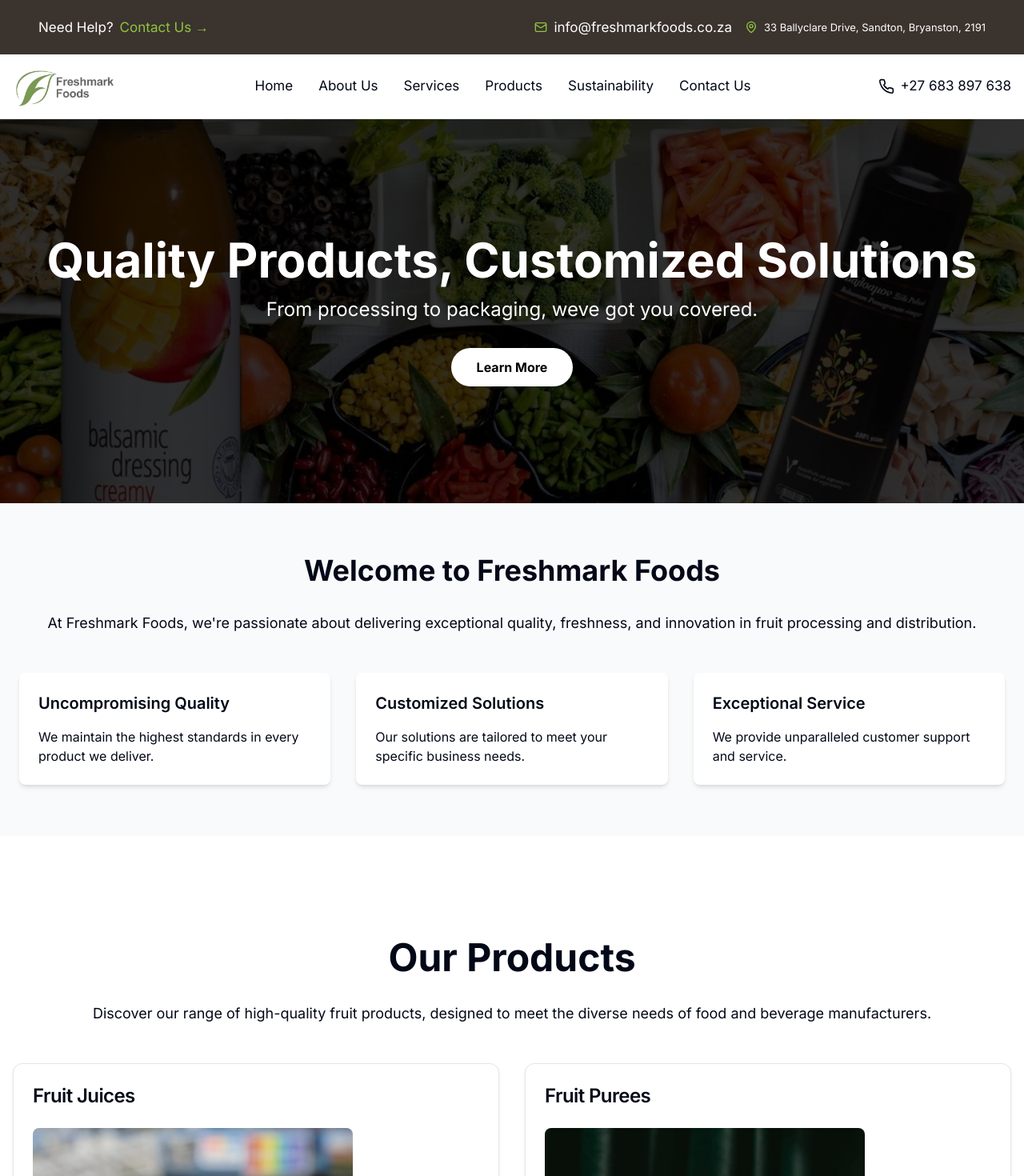
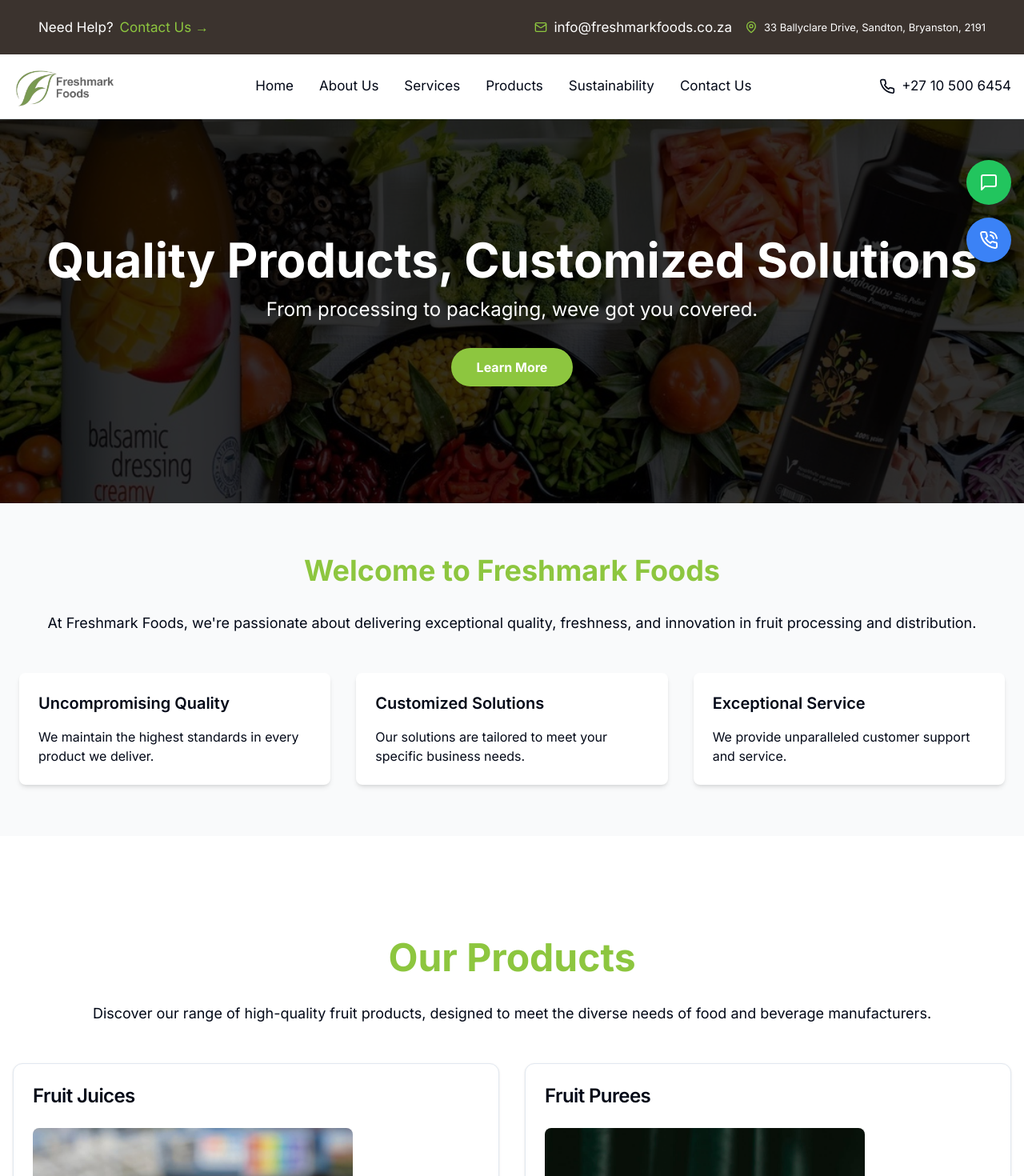
Before and after one commit to Sqwizoor/fresh-mark, a Next.js app: page / in a window 1280 px wide. Shown: the top 1470 px of the page at 80% size. Built offline with nearby package versions, Linux system fonts and the light colour scheme.

Commit message:
app update

```diff
--- /dev/null
+++ b/app/about/FixedButtons.tsx
@@ -0,0 +1,51 @@
+// components/FloatingIcons.js
+'use client';
+
+import { useState, useEffect } from "react";
+import Link from "next/link";
+import { motion } from "framer-motion";
+import {  PhoneCall, MessageSquare } from "lucide-react";
+
+const FloatingIcons = () => {
+  const [showIndicators, setShowIndicators] = useState(true);
+
+  useEffect(() => {
+    const timer = setTimeout(() => setShowIndicators(false), 5000);
+    return () => clearTimeout(timer);
+  }, []);
+
+  return (
+    <div className="fixed top-1/4 right-4 flex flex-col space-y-4 z-50">
+      <motion.div
+        whileHover={{ scale: 1.1 }}
+        whileTap={{ scale: 0.9 }}
+        className="bg-green-500 hover:bg-green-600 text-white p-4 rounded-full shadow-lg transition duration-300 flex justify-center items-center"
+      >
+        <Link href="https://wa.me/27683897638" target="_blank" rel="noopener noreferrer">
+          <MessageSquare className="w-6 h-6" />
+        </Link>
+      </motion.div>
+      {showIndicators && (
+        <motion.div
+          initial={{ opacity: 0, x: 20 }}
+          animate={{ opacity: 1, x: 0 }}
+          transition={{ duration: 0.5 }}
+          className="bg-blue-600 text-white text-xs rounded-full px-3 py-1 shadow-md"
+        >
+          Call us!
+        </motion.div>
+      )}
+      <motion.div
+        whileHover={{ scale: 1.1 }}
+        whileTap={{ scale: 0.9 }}
+        className="bg-blue-500 hover:bg-blue-600 text-white p-4 rounded-full shadow-lg transition duration-300 flex justify-center items-center"
+      >
+        <Link href="tel:+27105006454">
+          <PhoneCall className="w-6 h-6" />
+        </Link>
+      </motion.div>
+    </div>
+  );
+};
+
+export default FloatingIcons;
--- a/app/page.tsx
+++ b/app/page.tsx
@@ -5,6 +5,7 @@
 import FeaturedSection from '@/components/FeaturedSection'
 import NewsSection from '@/components/NewsSection'
 import FAQSection from '@/components/FAQSection'
+import FloatingIcons from './about/FixedButtons'
 
 
 export default function Home() {
@@ -14,6 +15,7 @@
       <WelcomeSection />
       <FeaturedSection />
       <NewsSection />
+      <FloatingIcons/>
       <FAQSection />
     </main>
   )
--- a/components/AboutContent.tsx
+++ b/components/AboutContent.tsx
@@ -12,7 +12,7 @@
           initial={{ opacity: 0, y: -20 }}
           animate={{ opacity: 1, y: 0 }}
           transition={{ duration: 0.8 }}
-          className="text-4xl md:text-5xl font-bold text-center mb-8"
+          className="text-4xl md:text-5xl font-bold text-center  text-[#8DC63F] mb-8"
         >
           About Freshmark Foods
         </motion.h1>
--- a/components/FeaturedSection.tsx
+++ b/components/FeaturedSection.tsx
@@ -24,21 +24,64 @@
   initial={{ opacity: 0, y: 50 }}
   whileInView={{ opacity: 1, y: 0 }}
   transition={{ duration: 0.8 }}
-            className="flex flex-col items-center mx-auto px-[2rem]"
+  className="flex flex-col items-center mx-auto px-6 py-12 bg-gray-50 dark:bg-gray-900 rounded-lg shadow-lg"
 >
-            <h3 className="text-2xl font-semibold mb-6">What We Do</h3>
-            <ul className="space-y-4">
-              {['Processing and Packaging', 'Distribution and Logistics', 'Quality Control and Assurance', 'Contract Packing', 'Private Labelling'].map((service) => (
-                <li key={service} className="flex items-center">
-                  <Image src="/manufacturing.png" alt="Checkmark" width={30} height={30} className="mr-2 rounded-md" />
+  <h3 className="text-3xl font-bold mb-8 text-[#8DC63F] dark:text-gray-100">
+    Discover What We Do
+  </h3>
+  <p className="text-center text-gray-600 dark:text-gray-300 max-w-2xl mb-8">
+    At the heart of our operations, we bring precision, dedication, and innovation to meet your business needs. Explore our wide range of services designed to elevate your brand and ensure operational excellence.
+  </p>
+  <ul className="space-y-6">
+    {[
+      'Processing and Packaging - We ensure every product is handled with care, precision, and industry standards.',
+      'Distribution and Logistics - Timely, efficient, and reliable delivery of your goods.',
+      'Quality Control and Assurance - Strict adherence to quality benchmarks to exceed expectations.',
+      'Contract Packing - Tailored solutions to suit your unique business requirements.',
+      'Private Labelling - Helping your brand shine with customized labeling solutions.'
+    ].map((service, index) => (
+      <motion.li
+        key={index}
+        initial={{ opacity: 0, x: -20 }}
+        whileInView={{ opacity: 1, x: 0 }}
+        transition={{ duration: 0.5, delay: index * 0.2 }}
+        className="flex items-start space-x-4"
+      >
+        <Image
+          src="/manufacturing.png"
+          alt="Service Icon"
+          width={40}
+          height={40}
+          className="rounded-md shadow-md"
+        />
+        <span className="text-gray-800 dark:text-gray-200 text-lg">
           {service}
-                </li>
+        </span>
+      </motion.li>
     ))}
   </ul>
-            <Link href="/services" className="inline-block mt-6 bg-green-600 text-white px-6 py-2 rounded-full hover:bg-green-700 transition duration-300">
+  <Link
+    href="/services"
+    className="mt-10 inline-flex items-center justify-center bg-[#8DC63F] text-white px-8 py-3 text-lg font-medium rounded-full shadow-lg hover:bg-green-700 focus:ring-4 focus:ring-green-300 focus:outline-none transition duration-300"
+  >
     Explore Our Services
+    <svg
+      xmlns="http://www.w3.org/2000/svg"
+      fill="none"
+      viewBox="0 0 24 24"
+      strokeWidth={1.5}
+      stroke="currentColor"
+      className="w-5 h-5 ml-2"
+    >
+      <path
+        strokeLinecap="round"
+        strokeLinejoin="round"
+        d="M17.25 8.25l4.5 4.5m0 0l-4.5 4.5m4.5-4.5H3"
+      />
+    </svg>
   </Link>
 </motion.div>
+
 
     </section>
   )
--- a/components/Footer.tsx
+++ b/components/Footer.tsx
@@ -1,4 +1,4 @@
-import Link from 'next/link'
+import Link from 'next/link';
 
 export default function Footer() {
   return (
@@ -21,16 +21,15 @@
           </div>
           <div className="w-full md:w-1/4 mb-6 md:mb-0">
             <h4 className="text-lg font-semibold mb-2">Contact Us</h4>
-            <p>Phone: +27 10 880 3920</p>
+            <p>Phone: +27 10 500 6454</p>
             <p>Email: info@freshmarkfoods.co.za</p>
           </div>
           <div className="w-full md:w-1/4">
             <h4 className="text-lg font-semibold mb-2">Follow Us</h4>
             <div className="flex space-x-4">
-              <a href="https://www.facebook.com/freshmarkfoods1" target="_blank" rel="noopener noreferrer" className="hover:text-gray-300">Facebook</a>
-              <a href="https://www.instagram.com/freshmarkfoods2" target="_blank" rel="noopener noreferrer" className="hover:text-gray-300">Instagram</a>
-              <a href="https://www.linkedin.com/company/freshmarkfoods4" target="_blank" rel="noopener noreferrer" className="hover:text-gray-300">LinkedIn</a>
-              <a href="https://twitter.com/freshmarkfoods3" target="_blank" rel="noopener noreferrer" className="hover:text-gray-300">Twitter</a>
+              <Link href="https://www.instagram.com/freshmarkfoods2/" target="_blank" rel="noopener noreferrer" className="hover:text-gray-300">Instagram</Link>
+              <Link href="https://web.facebook.com/freshmarkfoods1/?_rdc=1&_rdr" target="_blank" rel="noopener noreferrer" className="hover:text-gray-300">Facebook</Link>
+              <Link href="https://www.linkedin.com/in/l-mkhize/?originalSubdomain=za" target="_blank" rel="noopener noreferrer" className="hover:text-gray-300">LinkedIn</Link>
             </div>
           </div>
         </div>
@@ -40,5 +39,5 @@
         </div>
       </div>
     </footer>
-  )
+  );
 }
--- a/components/HeroSection.tsx
+++ b/components/HeroSection.tsx
@@ -59,7 +59,7 @@
           <div className="absolute inset-0 flex flex-col justify-center items-center text-white text-center">
             <h1 className="text-4xl md:text-6xl font-bold mb-4">{slides[currentSlide].headline}</h1>
             <p className="text-xl md:text-2xl mb-8">{slides[currentSlide].subheading}</p>
-            <Link href={slides[currentSlide].cta.link} className="bg-white text-black px-8 py-3 rounded-full font-bold hover:bg-gray-200 transition duration-300">
+            <Link href={slides[currentSlide].cta.link} className="bg-[#8DC63F] text-white px-8 py-3 rounded-full font-bold hover:bg-gray-200 transition duration-300">
               {slides[currentSlide].cta.text}
             </Link>
           </div>
--- a/components/Navbar.tsx
+++ b/components/Navbar.tsx
@@ -97,7 +97,7 @@
             {/* Phone Number - Desktop */}
             <div className="hidden lg:flex items-center gap-2">
               <Phone className="h-5 w-5" />
-              <span className="text-[17px]">+27 683 897 638</span>
+              <span className="text-[17px]">+27 10 500 6454</span>
             </div>
 
             {/* Mobile Menu */}
--- a/components/ProductsContent.tsx
+++ b/components/ProductsContent.tsx
@@ -4,6 +4,7 @@
 import Image from 'next/image'
 import { Card, CardContent, CardHeader, CardTitle } from '@/components/ui/card'
 import { Button } from '@/components/ui/button'
+import Link from 'next/link'
 
 const products = [
   {
@@ -56,7 +57,7 @@
           initial={{ opacity: 0, y: -20 }}
           animate={{ opacity: 1, y: 0 }}
           transition={{ duration: 0.8 }}
-          className="text-4xl md:text-5xl font-bold text-center mb-8"
+          className="text-4xl md:text-5xl font-bold text-center text-[#8DC63F] mb-8"
         >
           Our Products
         </motion.h1>
@@ -89,7 +90,8 @@
                       <li key={i}>{detail}</li>
                     ))}
                   </ul>
-                  <Button>Request Sample</Button>
+                  <Link href="/products">
+                  <Button className="bg-[#8DC63F]"> Learn More </Button></Link>
                 </CardContent>
               </Card>
             </motion.div>
--- a/components/WelcomeSection.tsx
+++ b/components/WelcomeSection.tsx
@@ -8,7 +8,7 @@
           initial={{ opacity: 0, y: 20 }}
           whileInView={{ opacity: 1, y: 0 }}
           transition={{ duration: 0.8 }}
-          className="text-3xl md:text-4xl font-bold text-center mb-8"
+          className="text-2xl  text-[#8DC63F]  md:text-4xl font-bold text-center mb-8"
         >
           Welcome to Freshmark Foods
         </motion.h2>
@@ -18,7 +18,7 @@
           transition={{ duration: 0.8, delay: 0.2 }}
           className="text-lg text-center mb-12"
         >
-          At Freshmark Foods, we're passionate about delivering exceptional quality, freshness, and innovation in fruit processing and distribution.
+          At Freshmark Foods, we&apos;re passionate about delivering exceptional quality, freshness, and innovation in fruit processing and distribution.
         </motion.p>
         <div className="grid md:grid-cols-3 gap-8">
           {[
```
Lines whose indentation alone changed are shown as unchanged.
